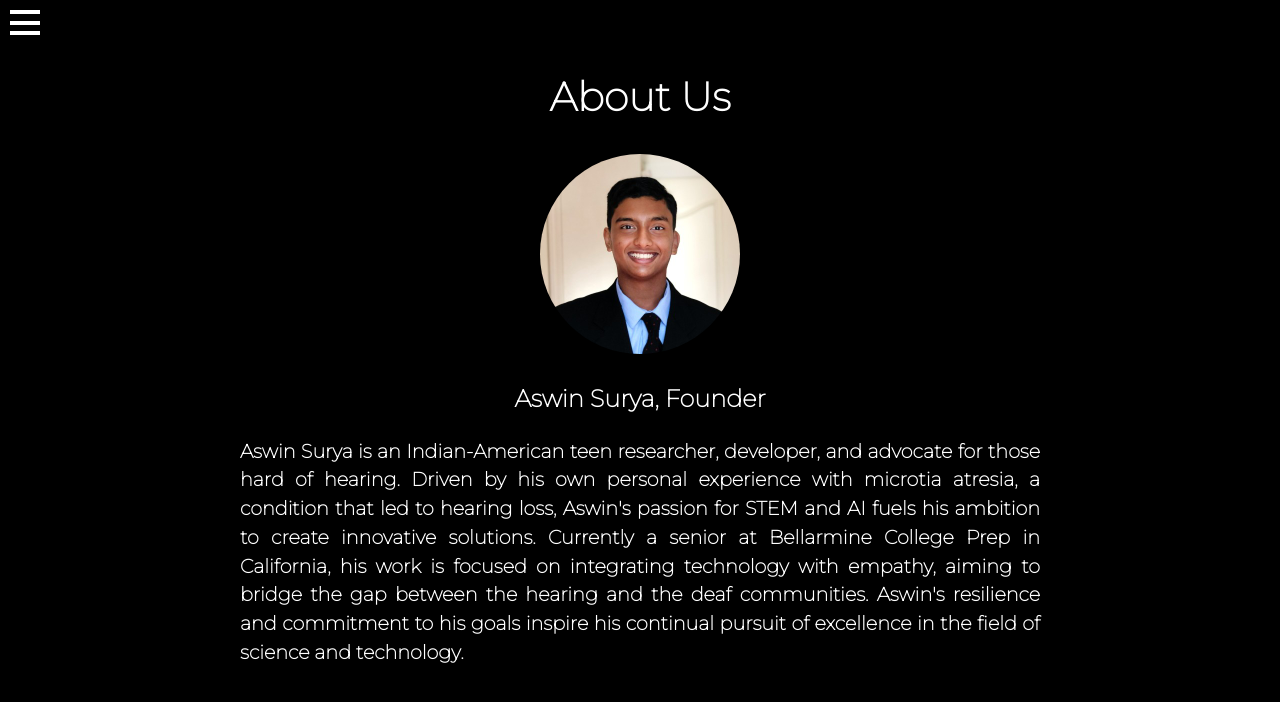
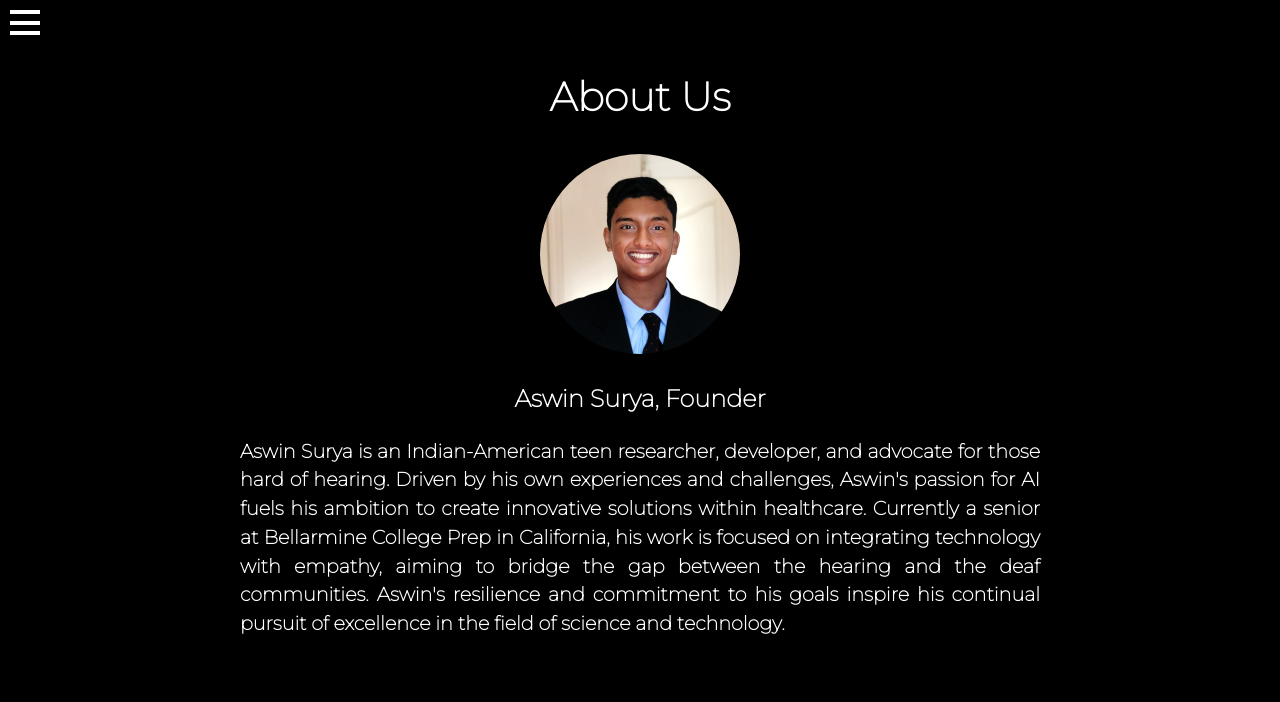
Before and after one commit to thenerd31/eloquence, a React (Create React App) app: page /about-us in a window 1280 px wide. Shown: the top 702 px of the page. Built offline with nearby package versions, Linux system fonts and the light colour scheme.

Commit message:
changed bio

```diff
--- a/src/AboutUs.js
+++ b/src/AboutUs.js
@@ -11,9 +11,8 @@ const AboutUs = () => {
 
         <p>
         Aswin Surya is an Indian-American teen researcher, developer, and advocate for those hard of hearing.
-        Driven by his own personal experience with microtia atresia, a condition that led to hearing loss,
-        Aswin's passion for STEM and AI fuels his ambition to create innovative solutions. Currently a senior
-        at Bellarmine College Prep in California, his work is focused on integrating technology with empathy,
+        Driven by his own experiences and challenges, Aswin's passion for AI fuels his ambition to create innovative solutions within healthcare.
+        Currently a senior at Bellarmine College Prep in California, his work is focused on integrating technology with empathy,
         aiming to bridge the gap between the hearing and the deaf communities. Aswin's resilience and commitment
         to his goals inspire his continual pursuit of excellence in the field of science and technology.
         </p>
```
